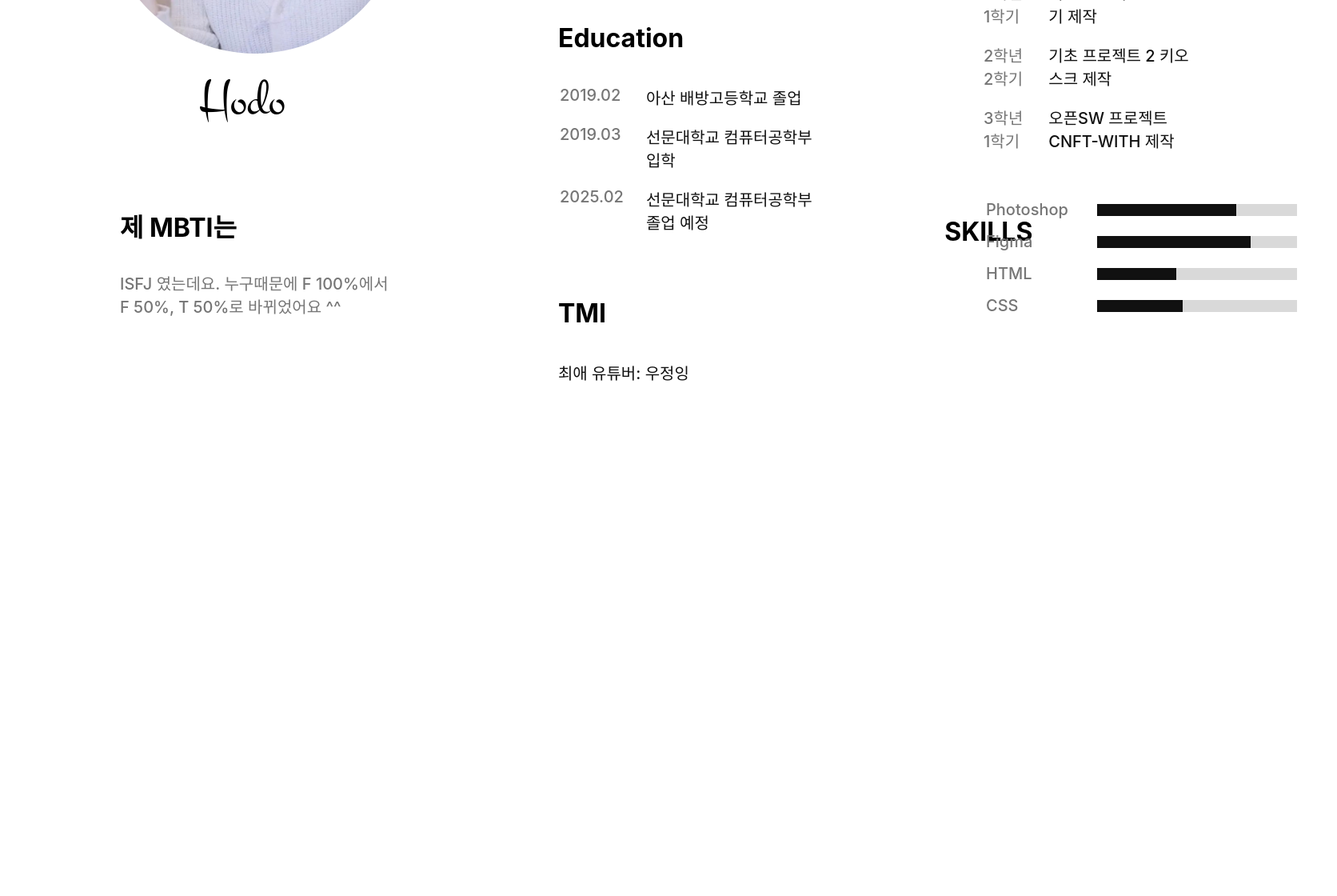
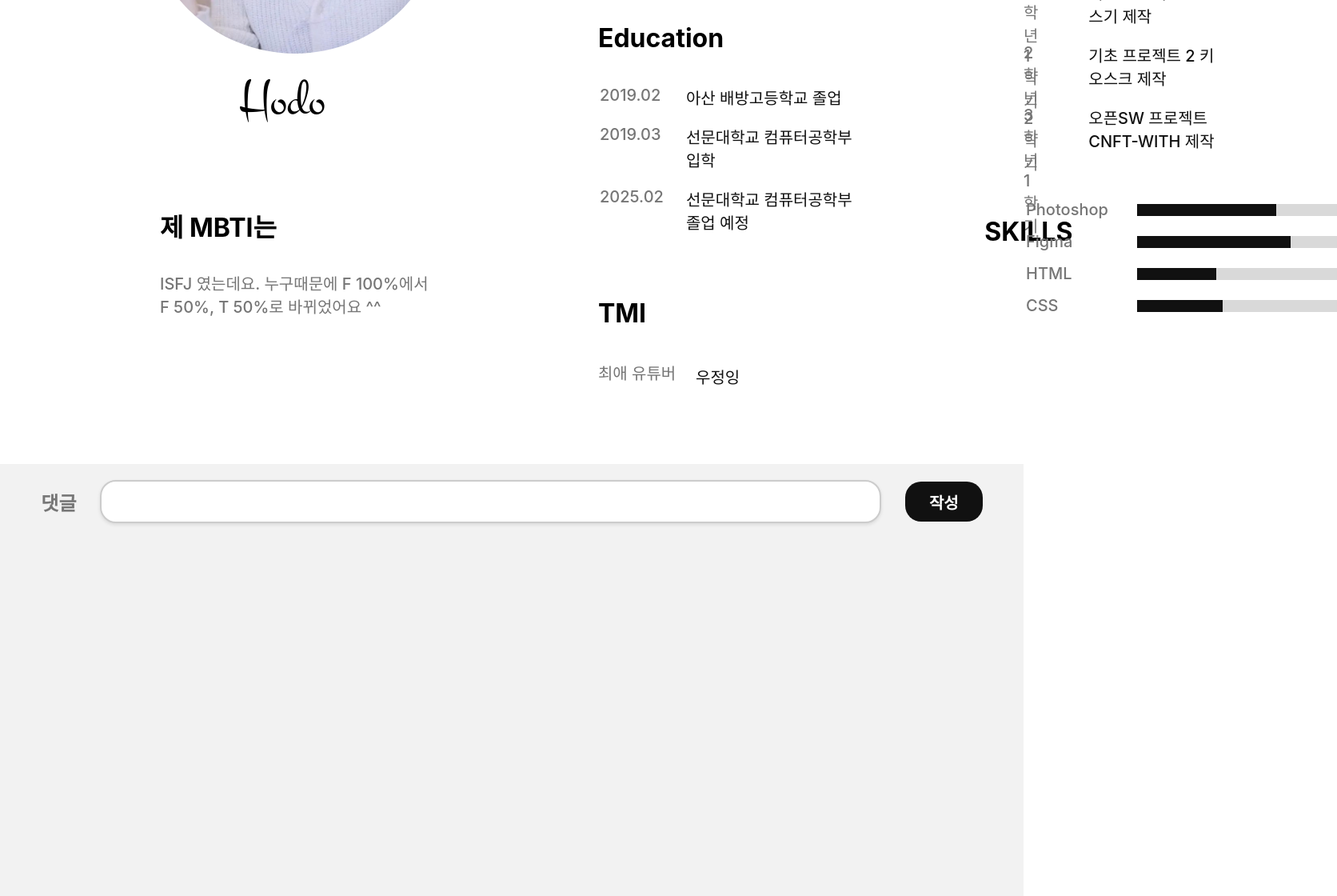
Before and after one commit to BaekJiHwan/IBPJ, a React (Create React App) app: page / in a window 1280 px wide. Shown: the part 405-1525 px from the top of the page at 80% size, 1672 px wide, since content can reach past the window. Before the commit the page ends 885 px from the top, so only its background shows below. Built offline with nearby package versions, Linux system fonts and the light colour scheme.

Commit message:
UPDATE
1. 댓글 입력창 생성
2. 임시로 입력한 텍스트 나오는지 출력

```diff
--- a/src/pages/Jihwan.css
+++ b/src/pages/Jihwan.css
@@ -14,7 +14,8 @@
 }
 
 .information {
-    margin-left: 100px;
+    margin-left: 150px;
+    justify-content: center;
 }
 
 .profile-image {
@@ -103,7 +104,7 @@
     font-size: 20px;
     font-weight: 500;
     margin-top: 40px;
-    left: 700px;
+    left: 750px;
     color: #767676;
 }
 
@@ -121,7 +122,7 @@
     font-size: 20px;
     font-weight: 500;
     margin-top: 20px;
-    left: 700px;
+    left: 750px;
     color: #767676;
 }
 
@@ -139,7 +140,7 @@
     font-size: 20px;
     font-weight: 500;
     margin-top: 20px;
-    left: 700px;
+    left: 750px;
     color: #767676;
 }
 
@@ -166,6 +167,14 @@
     font-weight: 500;
     margin-top: 40px;
     left: 190px;
+    color: #767676;
+}
+.TMI-Name {
+    position: absolute;
+    font-size: 20px;
+    font-weight: 500;
+    margin-top: -24px;
+    left: 870px;
     color: #111;
 }
 
@@ -190,7 +199,7 @@
     font-size: 20px;
     font-weight: 500;
     margin-top: 40px;
-    left: 1230px;
+    left: 1280px;
     color: #767676;
 }
 
@@ -216,7 +225,7 @@
     font-size: 20px;
     font-weight: 500;
     margin-top: 40px;
-    left: 1230px;
+    left: 1280px;
     color: #767676;
 }
 
@@ -225,7 +234,7 @@
     font-size: 20px;
     font-weight: 500;
     margin-top: 20px;
-    left: 1230px;
+    left: 1280px;
     color: #767676;
 }
 
@@ -234,7 +243,7 @@
     font-size: 20px;
     font-weight: 500;
     margin-top: 20px;
-    left: 1230px;
+    left: 1280px;
     color: #767676;
 }
 
@@ -277,7 +286,7 @@
     color: #767676;
     font-size: 20px;
     font-weight: 500;
-    left: 1233px;
+    left: 1283px;
     letter-spacing: 0;
     line-height: normal;
     position: absolute;
@@ -288,7 +297,7 @@
     color: #767676;
     font-size: 20px;
     font-weight: 500;
-    left: 1233px;
+    left: 1283px;
     letter-spacing: 0;
     line-height: normal;
     position: absolute;
@@ -299,7 +308,7 @@
     color: #767676;
     font-size: 20px;
     font-weight: 500;
-    left: 1233px;
+    left: 1283px;
     letter-spacing: 0;
     line-height: normal;
     position: absolute;
@@ -311,7 +320,7 @@
     color: #767676;
     font-size: 20px;
     font-weight: 500;
-    left: 1233px;
+    left: 1283px;
     letter-spacing: 0;
     line-height: normal;
     position: absolute;
@@ -321,7 +330,7 @@
 .overlap-group {
     background-color: #d9d9d9;
     height: 15px;
-    left: 1372px;
+    left: 1422px;
     position: absolute;
     top: 660px;
     width: 250px;
@@ -336,7 +345,7 @@
 .overlap-group2 {
     background-color: #d9d9d9;
     height: 15px;
-    left: 1372px;
+    left: 1422px;
     position: absolute;
     top: 700px;
     width: 250px;
@@ -351,7 +360,7 @@
 .overlap-group3 {
     background-color: #d9d9d9;
     height: 15px;
-    left: 1372px;
+    left: 1422px;
     position: absolute;
     top: 740px;
     width: 250px;
@@ -366,7 +375,7 @@
 .overlap-group4 {
     background-color: #d9d9d9;
     height: 15px;
-    left: 1372px;
+    left: 1422px;
     position: absolute;
     top: 780px;
     width: 250px;
@@ -394,3 +403,59 @@
     font-weight: 500;
     color: #767676;
 }
+
+.commentsContainer {
+    background-color: #f2f2f2; /* 예시로 회색 배경을 사용 */
+    padding: 20px;
+    margin-top: 100px;
+    height: 500px;
+    /* 추가적인 스타일링이 필요할 수 있음 */
+}
+
+.commentSection {
+    display: flex;
+    align-items: center;
+    justify-content: center;
+}
+
+.commentName {
+    font-size: 24px;
+    font-weight: bold;
+    color: #767676;
+}
+
+#comment {
+    margin-left: 30px;
+    width: 76%; /* 너비 조정 */
+    height: 40px; /* 높이 조정 */
+    border-radius: 20px; /* 둥근 모서리 */
+    border: 2px solid #cccccc; /* 테두리 스타일 */
+    box-shadow: 0px 2px 4px rgba(0, 0, 0, 0.1); /* 그림자 효과 */
+    font-size: 16px; /* 글자 크기 */
+    padding: 5px 15px; /* 내부 여백 */
+    outline: none; /* 포커스시 테두리 제거 */
+}
+
+.commentSection button {
+    display: flex; /* Flexbox 사용 */
+    align-items: center; /* Flex 항목을 중앙에 정렬 */
+    justify-content: center; /* 가로축에서도 중앙 정렬 */
+    padding: 15px 30px; /* 버튼 내부 여백 증가 */
+    margin-left: 30px; /* 버튼과 입력 필드 사이의 여백 */
+    background-color: #111; /* 배경색 */
+    color: white; /* 글자색 */
+    border: none; /* 테두리 제거 */
+    border-radius: 20px; /* 둥근 모서리 */
+    cursor: pointer; /* 커서 스타일 */
+    height: 50px; /* 높이 증가 */
+    font-size: 20px; /* 글자 크기 20px로 증가 */
+    font-weight: bold;
+}
+
+.commentSection button:hover {
+    background-color: #45a049; /* 호버 시 배경색 변경 */
+}
+
+.commentsDisplay {
+    margin-top: 20px;
+}
--- a/src/pages/Jihwan.js
+++ b/src/pages/Jihwan.js
@@ -1,7 +1,24 @@
-import React, { Component } from "react";
+import React, { Component, useState } from "react";
 import '../pages/Jihwan.css'
 
 const Jihwan = () => {
+
+    const [inputs, setInputs] = useState({
+        comment: "",
+    });
+
+    const { comment } = inputs;
+    const [comments, setComments] = useState([]); // 사용자의 댓글들을 저장할 상태
+
+    const onChange = (e) => {
+        setInputs({ ...inputs, [e.target.id]: e.target.value });
+    };
+
+    const onSubmit = () => {
+        setComments([...comments, comment]); // 새 댓글 추가
+        setInputs({ comment: "" }); // 입력 필드 초기화
+    };
+
     return (
         <div>
             <div className="information">
@@ -32,7 +49,8 @@ const Jihwan = () => {
                         <div className="contents2">선문대학교 컴퓨터공학부 졸업 예정</div>
 
                         <div className="TMI">TMI</div>
-                        <div className="TMI-Contents">최애 유튜버: 우정잉</div>
+                        <div className="TMI-Contents">최애 유튜버</div>
+                        <div className="TMI-Name">우정잉</div>
                     </div>
 
 
@@ -71,7 +89,21 @@ const Jihwan = () => {
                     </div>
 
                 </div>
+
             </div>
+            <div className="commentsContainer">
+                <div className="commentSection">
+                    <label className="commentName">댓글</label>
+                    <input type="text" id="comment" value={comment} onChange={onChange} />
+                    <button type="button" onClick={onSubmit}>작성</button>
+                </div>
+                <div className="commentsDisplay">
+                    {comments.map((c, index) => (
+                        <div key={index}> {c}</div>
+                    ))}
+                </div>
+            </div>
+
 
         </div>
     )
```
